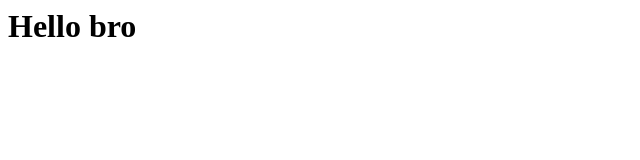
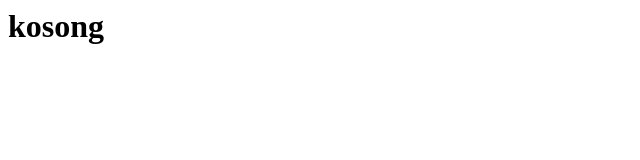
Before and after one commit to mirongdev/file, a plain HTML site: page index.html in a window 1280 px wide. Shown: the whole page, without its empty margins (0-640 px from the left). Drawn offline with Linux system fonts and the light colour scheme.

Commit message:
Update index.html

```diff
--- a/index.html
+++ b/index.html
@@ -1 +1 @@
-<h1> Hello bro </h1>
+<h1> kosong </h1>
```
